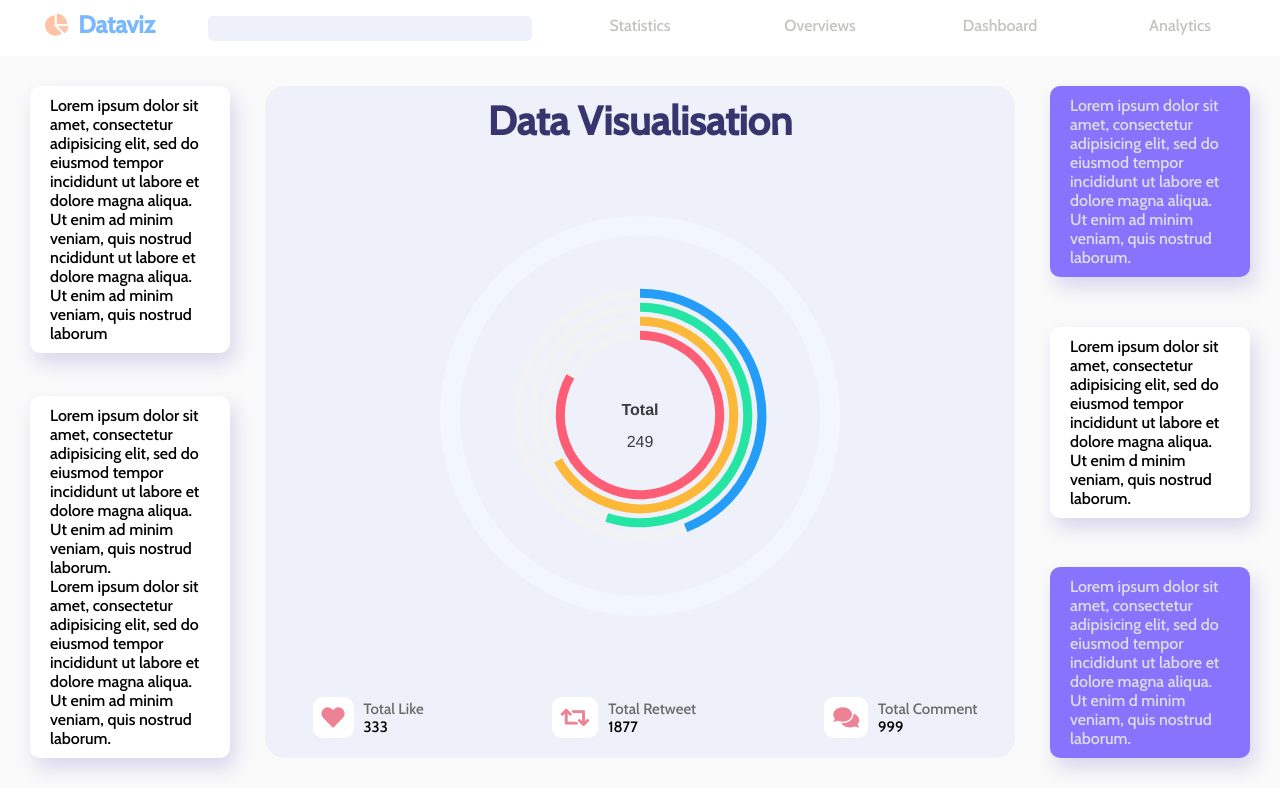
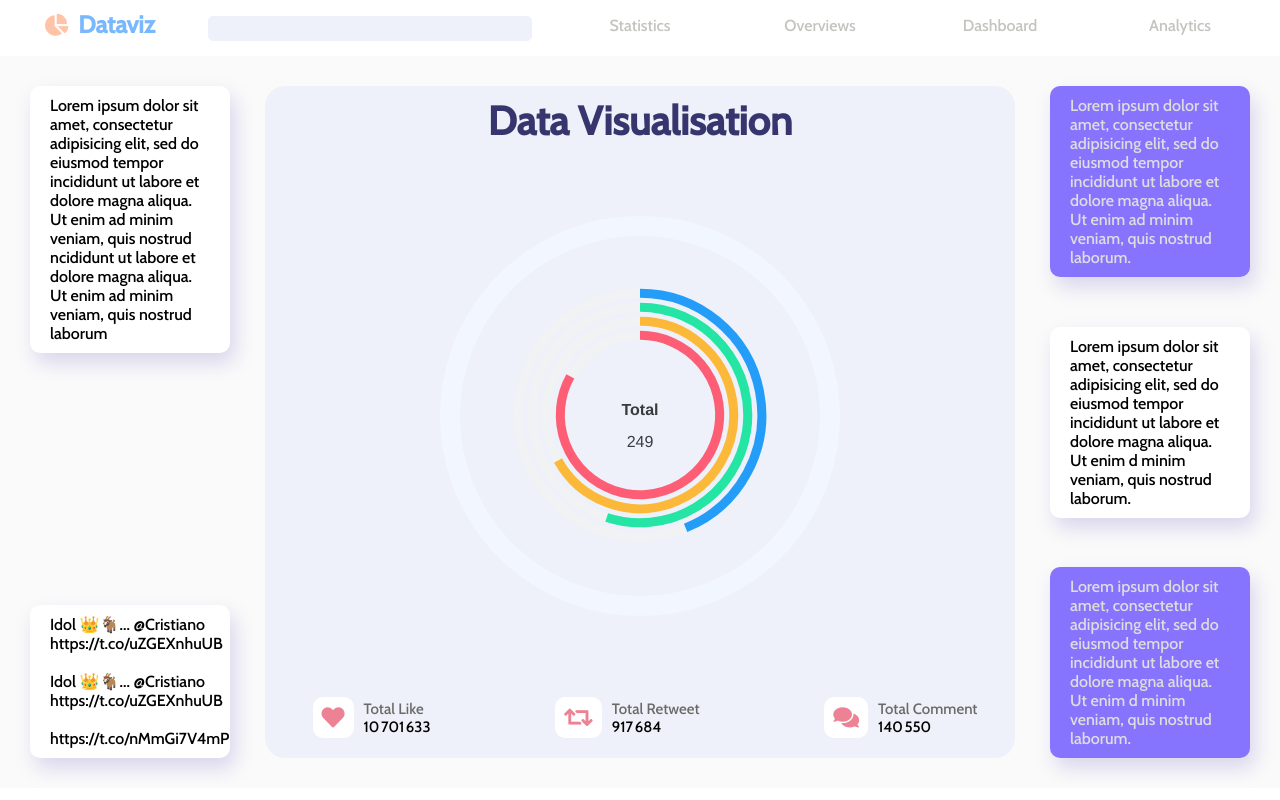
Before and after one commit to Powarox/Front-TwitterDataviz, a Vue app: page /#/ in a window 1280 px wide. Built offline with nearby package versions, Linux system fonts and the light colour scheme.

Commit message:
Add real data to slideBar

```diff
--- a/src/components/slidebar/SlideBarBottom.vue
+++ b/src/components/slidebar/SlideBarBottom.vue
@@ -4,7 +4,7 @@
             <i class="fas fa-heart"></i>
             <div class="content">
                 <span>Total Like</span>
-                <p>333</p>
+                <p>{{ this.totalCount.like.toLocaleString('fr-FR') }}</p>
             </div>
         </div>
 
@@ -12,7 +12,7 @@
             <i class="fas fa-retweet"></i>
             <div class="content">
                 <span>Total Retweet</span>
-                <p>1877</p>
+                <p>{{ this.totalCount.retweet.toLocaleString('fr-FR') }}</p>
             </div>
         </div>
 
@@ -22,7 +22,7 @@
             <div class="content">
                 <span>Total Comment</span>
                 <!-- <span>Total Tweet</span> -->
-                <p>999</p>
+                <p>{{ this.totalCount.comment.toLocaleString('fr-FR') }}</p>
             </div>
         </div>
     </div>
@@ -31,6 +31,12 @@
 <script>
     export default {
         name: 'SlideBarBottom',
+        props: ['totalCount'],
+        methods: {
+            test() {
+                console.log(this.totalCount);
+            }
+        }
     }
 </script>
 
--- a/src/components/slidebar/SlideBarLeft.vue
+++ b/src/components/slidebar/SlideBarLeft.vue
@@ -4,9 +4,11 @@
             <p>Lorem ipsum dolor sit amet, consectetur adipisicing elit, sed do eiusmod tempor incididunt ut labore et dolore magna aliqua. Ut enim ad minim veniam, quis nostrud  ncididunt ut labore et dolore magna aliqua. Ut enim ad minim veniam, quis nostrud  laborum</p>
         </div>
         <div class="slide">
-            <p>Lorem ipsum dolor sit amet, consectetur adipisicing elit, sed do eiusmod tempor incididunt ut labore et dolore magna aliqua. Ut enim ad minim veniam, quis nostrud  laborum.</p>
-
-            <p>Lorem ipsum dolor sit amet, consectetur adipisicing elit, sed do eiusmod tempor incididunt ut labore et dolore magna aliqua. Ut enim ad minim veniam, quis nostrud  laborum.</p>
+            <p>{{ this.tweetMaxLike.Content }}</p>
+            <br>
+            <p>{{ this.tweetMaxRetweet.Content }}</p>
+            <br>
+            <p>{{ this.tweetMaxComment.Content }}</p>
         </div>
     </div>
 </template>
@@ -14,6 +16,7 @@
 <script>
     export default {
         name: 'SlideBarRight',
+        props: ['tweetMaxLike', 'tweetMaxRetweet', 'tweetMaxComment'],
     }
 </script>
 
--- a/src/components/slidebar/SlideBarRight.vue
+++ b/src/components/slidebar/SlideBarRight.vue
@@ -15,6 +15,7 @@
 <script>
     export default {
         name: 'SlideBarRight',
+        props: [],
     }
 </script>
 
--- a/src/store/data/index.js
+++ b/src/store/data/index.js
@@ -4,11 +4,7 @@ export default {
     state() {
         return {
             data: {},
-            total: {},
-            max: {},
-
             total_count: {},
-
             tweet_max_like: {},
             tweet_max_retweet: {},
             tweet_max_comment: {},
@@ -19,6 +15,7 @@ export default {
             return state.feedback;
         },
         getTotalCount(state) {
+            console.log(state.total_count);
             return state.total_count;
         },
         getTweetMaxLike(state) {
@@ -41,6 +38,12 @@ export default {
             let total_count = {};
             let max_value_number = {};
 
+            total_count['tweet'] = 0;
+            total_count['like'] = 0;
+            total_count['quote'] = 0;
+            total_count['retweet'] = 0;
+            total_count['comment'] = 0;
+
             max_value_number['like'] = 0;
             max_value_number['retweet'] = 0;
             max_value_number['comment'] = 0;
@@ -48,24 +51,26 @@ export default {
             for(let i in state.data){
                 total_count['tweet'] += 1;
                 total_count['like'] += state.data[i].Like;
+                total_count['quote'] += state.data[i].TweetQuote;
                 total_count['retweet'] += state.data[i].Retweet;
                 total_count['comment'] += state.data[i].ReplyCount;
-                total_count['quote'] += state.data[i].TweetQuote;
 
                 // Find tweet with max like retweet comment
-                if(max_value_number['like'] < state.data[i].like) {
-                    max_value_number['like'] = state.data[i].like;
+                if(max_value_number['like'] < state.data[i].Like) {
+                    max_value_number['like'] = state.data[i].Like;
                     state.tweet_max_like = state.data[i];
                 }
-                if(max_value_number['retweet'] < state.data[i].retweet) {
-                    max_value_number['retweet'] = state.data[i].retweet;
+                if(max_value_number['retweet'] < state.data[i].Retweet) {
+                    max_value_number['retweet'] = state.data[i].Retweet;
                     state.tweet_max_retweet = state.data[i];
                 }
-                if(max_value_number['comment'] < state.data[i].comment) {
-                    max_value_number['comment'] = state.data[i].comment;
+                if(max_value_number['comment'] < state.data[i].ReplyCount) {
+                    max_value_number['comment'] = state.data[i].ReplyCount;
                     state.tweet_max_comment = state.data[i];
                 }
             }
+
+            console.log(state.tweet_max_retweet);
 
             commit('PARSEDATA', total_count);
         },
--- a/src/views/Home.vue
+++ b/src/views/Home.vue
@@ -1,6 +1,9 @@
 <template lang="html">
     <div id="home">
-        <SlideBarLeft/>
+        <SlideBarLeft
+            :tweet-max-like="tweetMaxLike()"
+            :tweet-max-retweet="tweetMaxRetweet()"
+            :tweet-max-comment="tweetMaxComment()"/>
 
         <main class="center">
             <h1>Data Visualisation</h1>
@@ -8,7 +11,7 @@
                 <ApexRadialChart/>
             </div>
 
-            <SlideBarBottom :total-count="totalCount"/>
+            <SlideBarBottom :total-count="totalCount()"/>
         </main>
 
         <SlideBarRight/>
@@ -16,7 +19,7 @@
 </template>
 
 <script>
-    import { mapGetters } from 'vuex'
+    import { mapGetters } from 'vuex';
     import SlideBarLeft from '../components/slidebar/SlideBarLeft';
     import SlideBarRight from '../components/slidebar/SlideBarRight';
     import SlideBarBottom from '../components/slidebar/SlideBarBottom';
@@ -30,7 +33,7 @@
         methods: {
             ...mapGetters([
                 'getTotalCount', 'getTweetMaxLike', 'getTweetMaxRetweet', 'getTweetMaxComment'
-            ]),
+            ])
         },
         computed: {
             totalCount() {
```
